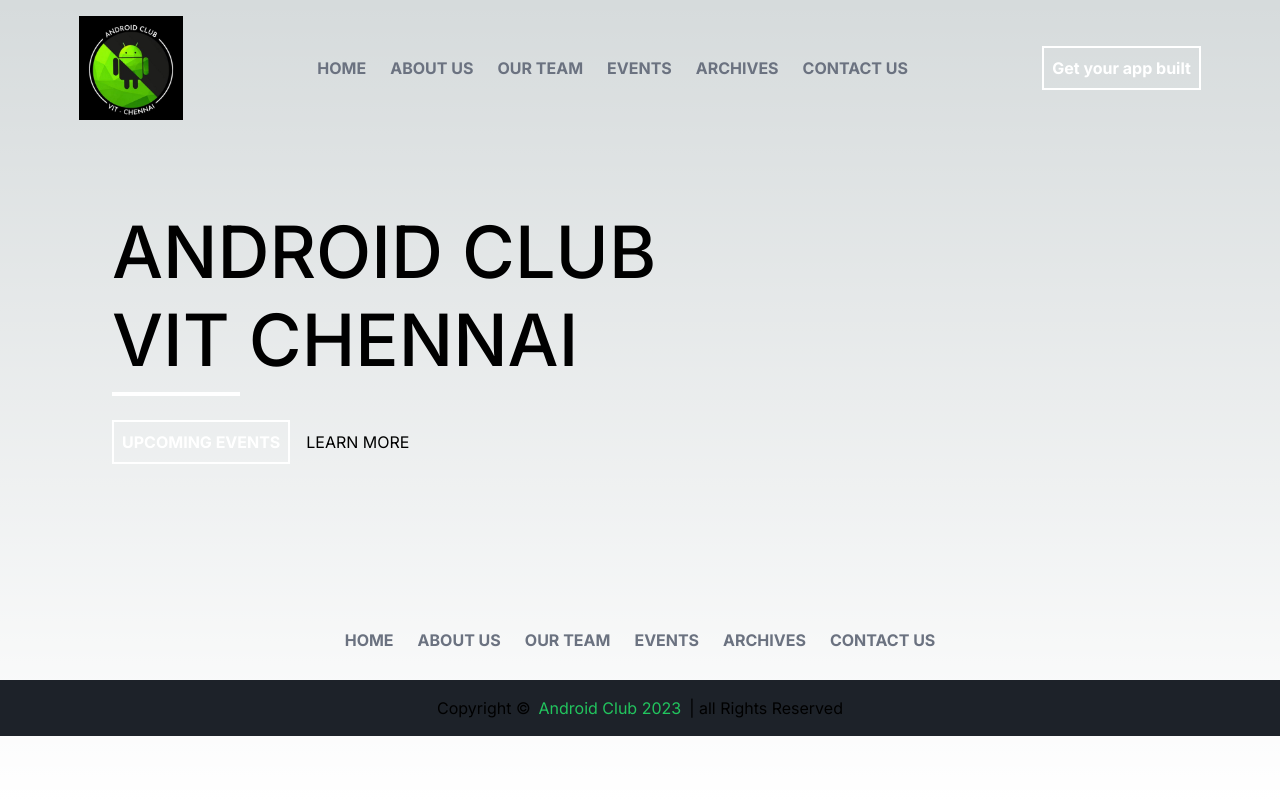
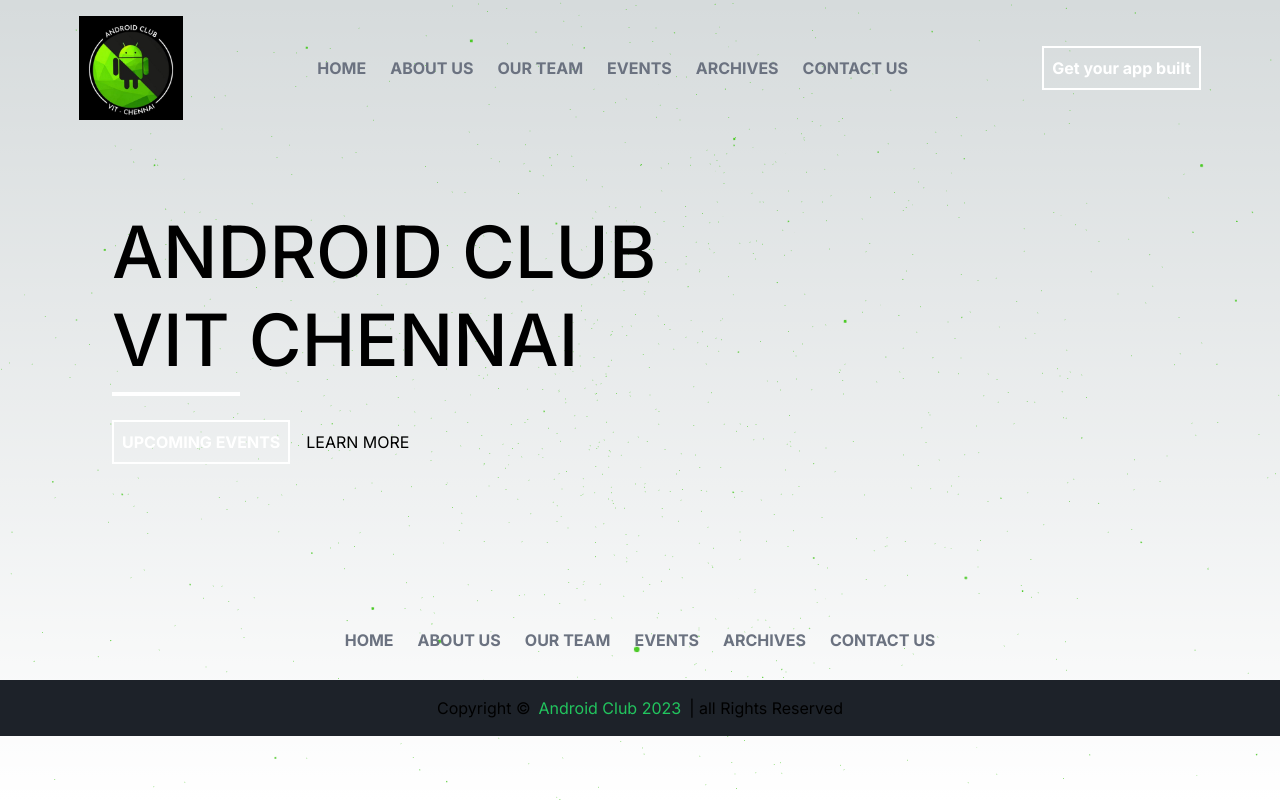
Before and after one commit to Android-Club-VITC/AC-Website-NextJs, a Next.js app: page / in a window 1280 px wide. Built offline with nearby package versions, Linux system fonts and the light colour scheme.

Commit message:
added Star Canvas

```diff
--- a/app/layout.tsx
+++ b/app/layout.tsx
@@ -1,7 +1,7 @@
 import "./globals.css";
 import type { Metadata } from "next";
 import { Inter } from "next/font/google";
-
+import StarsCanvas from '@/components/canvas/Background_Stars';
 const inter = Inter({ subsets: ["latin"] });
 
 export const metadata: Metadata = {
@@ -25,7 +25,10 @@ export default function RootLayout({
           referrerPolicy="no-referrer"
         />
       </head>
-      <body className={inter.className}>{children}</body>
+      <body className={inter.className}>
+        <StarsCanvas />
+        {children}
+      </body>
     </html>
   );
 }
--- /dev/null
+++ b/components/canvas/Background_Stars.tsx
@@ -0,0 +1,48 @@
+'use client';
+import React from 'react';
+import { useState, useRef, Suspense } from 'react';
+import { Canvas, useFrame } from '@react-three/fiber';
+import { Points, PointMaterial, Preload } from '@react-three/drei';
+import * as random from 'maath/random/dist/maath-random.esm';
+
+function Background_Stars(props: any) {
+  const ref: any = useRef();
+  const [sphere] = useState(() =>
+    // @ts-ignore
+    random.inSphere(new Float32Array(5000), { radius: 1.2 }),
+  );
+
+  useFrame((state, delta) => {
+    ref.current.rotation.x -= delta / 10;
+    ref.current.rotation.y -= delta / 15;
+  });
+
+  return (
+    <group rotation={[0, 0, Math.PI / 4]}>
+      <Points ref={ref} positions={sphere} stride={3} frustumCulled {...props}>
+        <PointMaterial
+          transparent
+          color="green"
+          size={0.002}
+          sizeAttenuation={true}
+          depthWrite={false}
+        />
+      </Points>
+    </group>
+  );
+}
+
+const StarsCanvas = () => {
+  return (
+    <div className={`w-full h-auto  fixed inset-0 z-[-2]`}>
+      <Canvas camera={{ position: [0, 0, 1] }}>
+        <Suspense fallback={null}>
+          <Background_Stars />
+        </Suspense>
+        <Preload all />
+      </Canvas>
+    </div>
+  );
+};
+
+export default StarsCanvas;
--- a/package.json
+++ b/package.json
@@ -9,15 +9,19 @@
     "lint": "next lint"
   },
   "dependencies": {
+    "@react-three/drei": "^9.87.0",
+    "@react-three/fiber": "^8.14.5",
     "@types/node": "20.6.3",
     "@types/react": "18.2.22",
     "@types/react-dom": "18.2.7",
     "autoprefixer": "10.4.15",
+    "maath": "^0.10.4",
     "next": "13.5.1",
     "postcss": "8.4.30",
     "react": "18.2.0",
     "react-dom": "18.2.0",
     "tailwindcss": "3.3.3",
+    "three": "^0.157.0",
     "typescript": "5.2.2"
   }
 }
--- /dev/null
+++ b/typings.d.ts
@@ -0,0 +1,3 @@
+declare module 'maath/random/dist/maath-random.esm' {
+  export function getRandomNumber(): number;
+}
```
Also changed, not shown: 1 other file (tests, documents, lock files or other folders).
